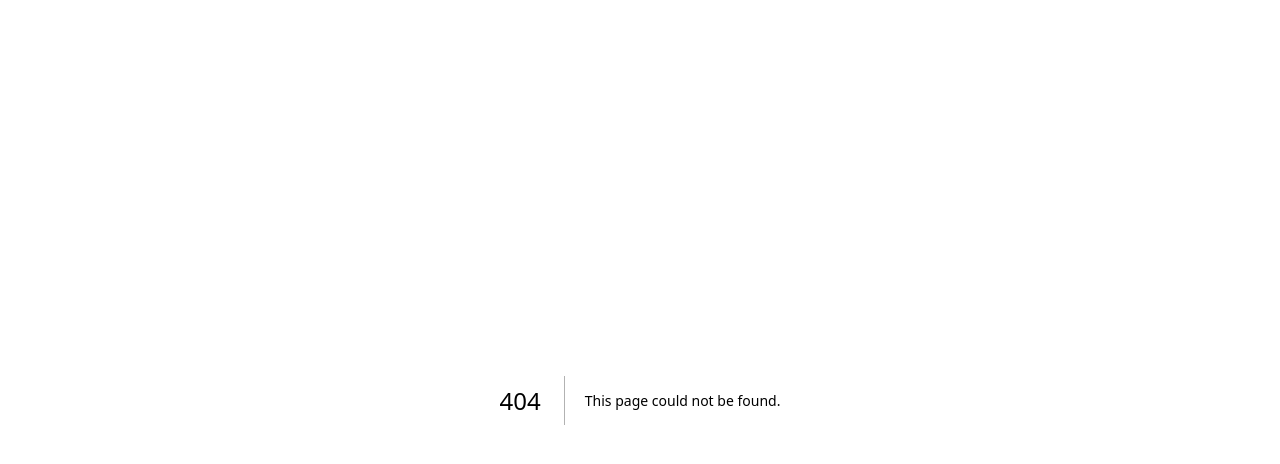
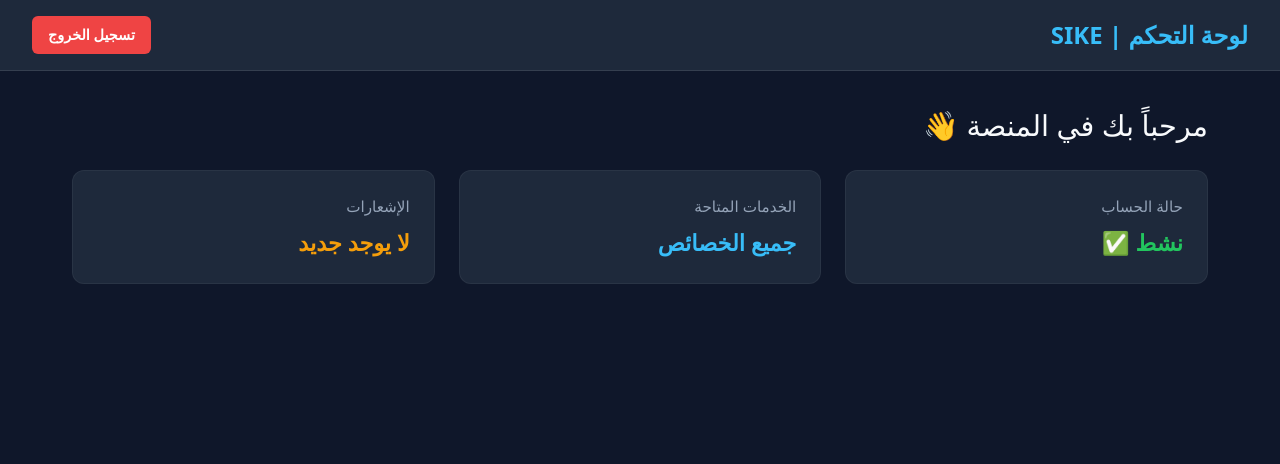
Before and after one commit to samking470461-gif/sike-2027-2028-app, a Next.js app: page /dashboard in a window 1280 px wide. Before the commit this address had no page. Shown: the top 464 px of the page. Built offline with nearby package versions, Linux system fonts and the light colour scheme.

Commit message:
Create page.tsx

```diff
--- /dev/null
+++ b/app/dashboard/page.tsx
@@ -0,0 +1,82 @@
+import Link from "next/link";
+
+export default function DashboardPage() {
+  return (
+    <main style={{
+      minHeight: "100vh",
+      backgroundColor: "#0f172a",
+      color: "#f8fafc",
+      fontFamily: "system-ui, -apple-system, sans-serif",
+      direction: "rtl"
+    }}>
+      {/* الشريط العلوي */}
+      <header style={{
+        display: "flex",
+        justifyContent: "space-between",
+        alignItems: "center",
+        padding: "1rem 2rem",
+        backgroundColor: "#1e293b",
+        borderBottom: "1px solid rgba(255, 255, 255, 0.1)"
+      }}>
+        <h1 style={{ fontSize: "1.5rem", fontWeight: "bold", color: "#38bdf8", margin: 0 }}>
+          لوحة التحكم | SIKE
+        </h1>
+        <Link href="/" style={{
+          padding: "8px 16px",
+          backgroundColor: "#ef4444",
+          color: "#fff",
+          borderRadius: "6px",
+          textDecoration: "none",
+          fontSize: "0.9rem",
+          fontWeight: "bold"
+        }}>
+          تسجيل الخروج
+        </Link>
+      </header>
+
+      {/* المحتوى الرئيسي */}
+      <div style={{ padding: "2rem", maxWidth: "1200px", margin: "0 auto" }}>
+        <h2 style={{ fontSize: "1.8rem", marginBottom: "1.5rem", color: "#f8fafc" }}>
+          مرحباً بك في المنصة 👋
+        </h2>
+
+        {/* كروت الإحصائيات والمعلومات */}
+        <div style={{
+          display: "grid",
+          gridTemplateColumns: "repeat(auto-fit, minmax(250px, 1fr))",
+          gap: "1.5rem"
+        }}>
+          <div style={{
+            padding: "1.5rem",
+            backgroundColor: "#1e293b",
+            borderRadius: "12px",
+            border: "1px solid rgba(255, 255, 255, 0.05)"
+          }}>
+            <h3 style={{ color: "#94a3b8", fontSize: "0.95rem", marginBottom: "0.5rem" }}>حالة الحساب</h3>
+            <p style={{ fontSize: "1.4rem", fontWeight: "bold", color: "#22c55e", margin: 0 }}>نشط ✅</p>
+          </div>
+
+          <div style={{
+            padding: "1.5rem",
+            backgroundColor: "#1e293b",
+            borderRadius: "12px",
+            border: "1px solid rgba(255, 255, 255, 0.05)"
+          }}>
+            <h3 style={{ color: "#94a3b8", fontSize: "0.95rem", marginBottom: "0.5rem" }}>الخدمات المتاحة</h3>
+            <p style={{ fontSize: "1.4rem", fontWeight: "bold", color: "#38bdf8", margin: 0 }}>جميع الخصائص</p>
+          </div>
+
+          <div style={{
+            padding: "1.5rem",
+            backgroundColor: "#1e293b",
+            borderRadius: "12px",
+            border: "1px solid rgba(255, 255, 255, 0.05)"
+          }}>
+            <h3 style={{ color: "#94a3b8", fontSize: "0.95rem", marginBottom: "0.5rem" }}>الإشعارات</h3>
+            <p style={{ fontSize: "1.4rem", fontWeight: "bold", color: "#f59e0b", margin: 0 }}>لا يوجد جديد</p>
+          </div>
+        </div>
+      </div>
+    </main>
+  );
+}
```
